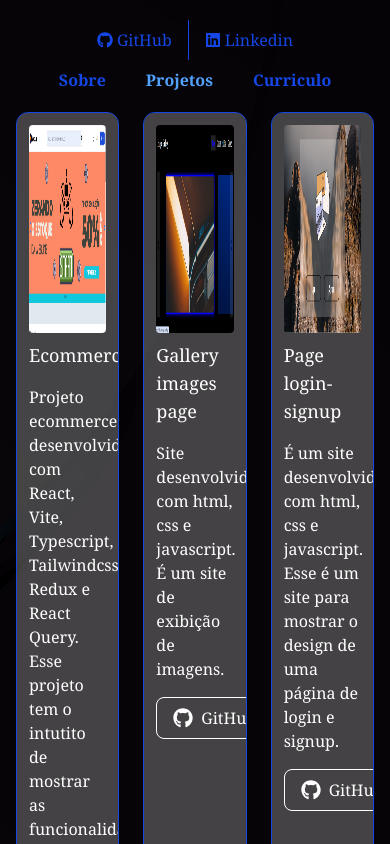
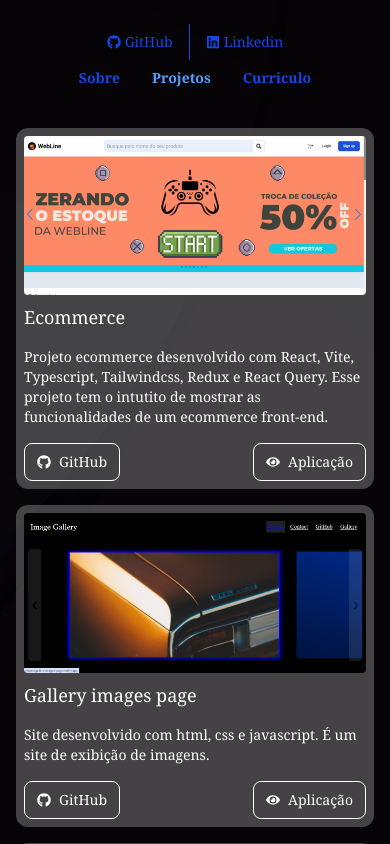
Before and after one commit to jonathasdias/Portfolio, a React (Vite) app: page /projects in a window 390 px wide. Shown: the top 844 px of the page. Built offline with nearby package versions, Linux system fonts and the light colour scheme.

Commit message:
Responsividade adicionada

```diff
--- a/src/components/Header/Header.tsx
+++ b/src/components/Header/Header.tsx
@@ -25,7 +25,7 @@ const Header = () => {
     }, []);
 
     return (
-        <header className={`h-28 w-full md:text-lg px-4 text-blue-700 transition-all duration-300 flex flex-col sm:flex-row justify-center sm:justify-between items-center gap-y-2 z-10
+        <header className={`h-28 w-full text-sm md:text-lg px-4 text-blue-700 transition-all duration-300 flex flex-col sm:flex-row justify-center sm:justify-between items-center gap-y-2 z-10
         ${isFixed ? "fixed top-0 left-0 shadow-lg border-b border-blue-700" : "absolute bg-transparent"}
         ${isVisible ? "bg-black" : "bg-transparent"}`}>
 
@@ -41,10 +41,10 @@ const Header = () => {
                 </a>
             </div>
 
-            <nav className="space-x-2 font-bold">
-                <NavLink to="/" className="aria-[current=page]:text-blue-400 hover:text-blue-400 py-2 px-4 rounded-lg">Sobre</NavLink>
-                <NavLink to="/projects" className="aria-[current=page]:text-blue-400 hover:text-blue-400 py-2 px-4 rounded-lg">Projetos</NavLink>
-                <NavLink to="/curriculo" className="aria-[current=page]:text-blue-400 hover:text-blue-400 py-2 px-4 rounded-lg">Curriculo</NavLink>
+            <nav className="font-bold">
+                <NavLink to="/" className="aria-[current=page]:text-blue-400 hover:text-blue-400 py-2 px-4">Sobre</NavLink>
+                <NavLink to="/projects" className="aria-[current=page]:text-blue-400 hover:text-blue-400 py-2 px-4">Projetos</NavLink>
+                <NavLink to="/curriculo" className="aria-[current=page]:text-blue-400 hover:text-blue-400 py-2 px-4">Curriculo</NavLink>
             </nav>
         </header>
      );
--- a/src/components/ProjectCard/ProjectCard.tsx
+++ b/src/components/ProjectCard/ProjectCard.tsx
@@ -7,10 +7,10 @@ interface ProjectCardProps {
 
 const ProjectCard = ({ project }: ProjectCardProps) => {
     return (
-        <article className="relative p-3 border border-blue-700 rounded-xl overflow-hidden
+        <article className="relative p-2 text-sm rounded-xl overflow-hidden
         before:content-[''] before:absolute before:top-0 before:left-0 before:bg-neutral-400 before:w-full before:h-full
         before:opacity-40 before:z-[-1] z-[1]">
-            <figure className="h-52">
+            <figure className="w-full">
                 <img src={project.image} alt={project.description} className="rounded h-full w-full"/>
             </figure>
 
@@ -18,13 +18,13 @@ const ProjectCard = ({ project }: ProjectCardProps) => {
 
             <p className="my-4">{project.description}</p>
 
-            <div className="flex justify-between">
-                <a href={project.github} target="_blank" className="border rounded-lg py-2 px-4 hover:bg-[rgba(165,161,161,0.25)] flex items-center gap-x-2">
-                    <FaGithub className="text-xl"/>
+            <div className="flex justify-between gap-x-2">
+                <a href={project.github} target="_blank" className="border rounded-lg py-2 px-3 hover:bg-[rgba(165,161,161,0.25)] flex items-center gap-x-2">
+                    <FaGithub className=""/>
                     GitHub
                 </a>
-                <a href={project.view} target="_blank" className="border rounded-lg py-2 px-4 hover:bg-[rgba(165,161,161,0.25)] flex items-center gap-x-2">
-                    <FaEye className="text-xl"/>
+                <a href={project.view} target="_blank" className="border rounded-lg py-2 px-3 hover:bg-[rgba(165,161,161,0.25)] flex items-center gap-x-2">
+                    <FaEye className=""/>
                     Aplicação
                 </a>
             </div>
--- a/src/pages/About/About.tsx
+++ b/src/pages/About/About.tsx
@@ -11,11 +11,11 @@ const About = () => {
         <>
             <section className="p-4 h-[100vh] text-center font-bold grid place-items-center" style={{'background': `url(${darkAbstract}) no-repeat center / cover`,}}>
                 <div className="bg-gradient-to-r from-blue-600 via-green-500 to-indigo-400 text-transparent bg-clip-text">
-                    <h1 className="text-5xl md:text-6xl mb-1">
+                    <h1 className="text-[2rem] sm:text-5xl md:text-6xl  sm:mb-1">
                         <ReactTyped strings={["Olá, Sou"]} typeSpeed={90} showCursor={false} startDelay={2000}/>
                     </h1>
-                    <h1 className="text-6xl md:text-8xl mb-1"><ReactTyped strings={["Jonathas Dias"]} showCursor={false} typeSpeed={100} startDelay={3000}/></h1>
-                    <h3 className="text-lg mb-1"><ReactTyped strings={["Desenvolvedor Web Front-End"]} showCursor={false} typeSpeed={100} startDelay={5000}/></h3>
+                    <h2 className="text-[3rem] sm:text-6xl md:text-8xl  sm:mb-1"><ReactTyped strings={["Jonathas Dias"]} showCursor={false} typeSpeed={100} startDelay={3000}/></h2>
+                    <h3 className="text-base sm:text-lg  sm:mb-1"><ReactTyped strings={["Desenvolvedor Web Front-End"]} showCursor={false} typeSpeed={100} startDelay={5000}/></h3>
                 </div>
             </section>
 
--- a/src/pages/Projects/Projects.tsx
+++ b/src/pages/Projects/Projects.tsx
@@ -3,15 +3,10 @@ import projects from "../../data/projects"
 import ProjectCard from "../../components/ProjectCard";
 
 const Projects = () => {
+    return (
+        <main className="min-h-dvh pt-32 pb-10 px-4" style={{'background': `url(${blueAbstract}) no-repeat center / cover`,}}>
 
-    // Lembrar de confirar as variaveis de ambiente antes de colocar no netlify e rodar npm run build e colocar no netlify
-    // Adicionar animação de maiquina de escrever no about
-    // Olhar console em todas as pagina e ver se encontra erro
-
-    return (
-        <main className="min-h-dvh pt-28 pb-10 px-4" style={{'background': `url(${blueAbstract}) no-repeat center / cover`,}}>
-
-            <section className="grid grid-cols-3 gap-6">
+            <section className="grid sm:grid-cols-2 md:grid-cols-3 gap-4">
                 {projects.map(project => <ProjectCard key={project.name} project={project} />)}
             </section>
         </main>
```
